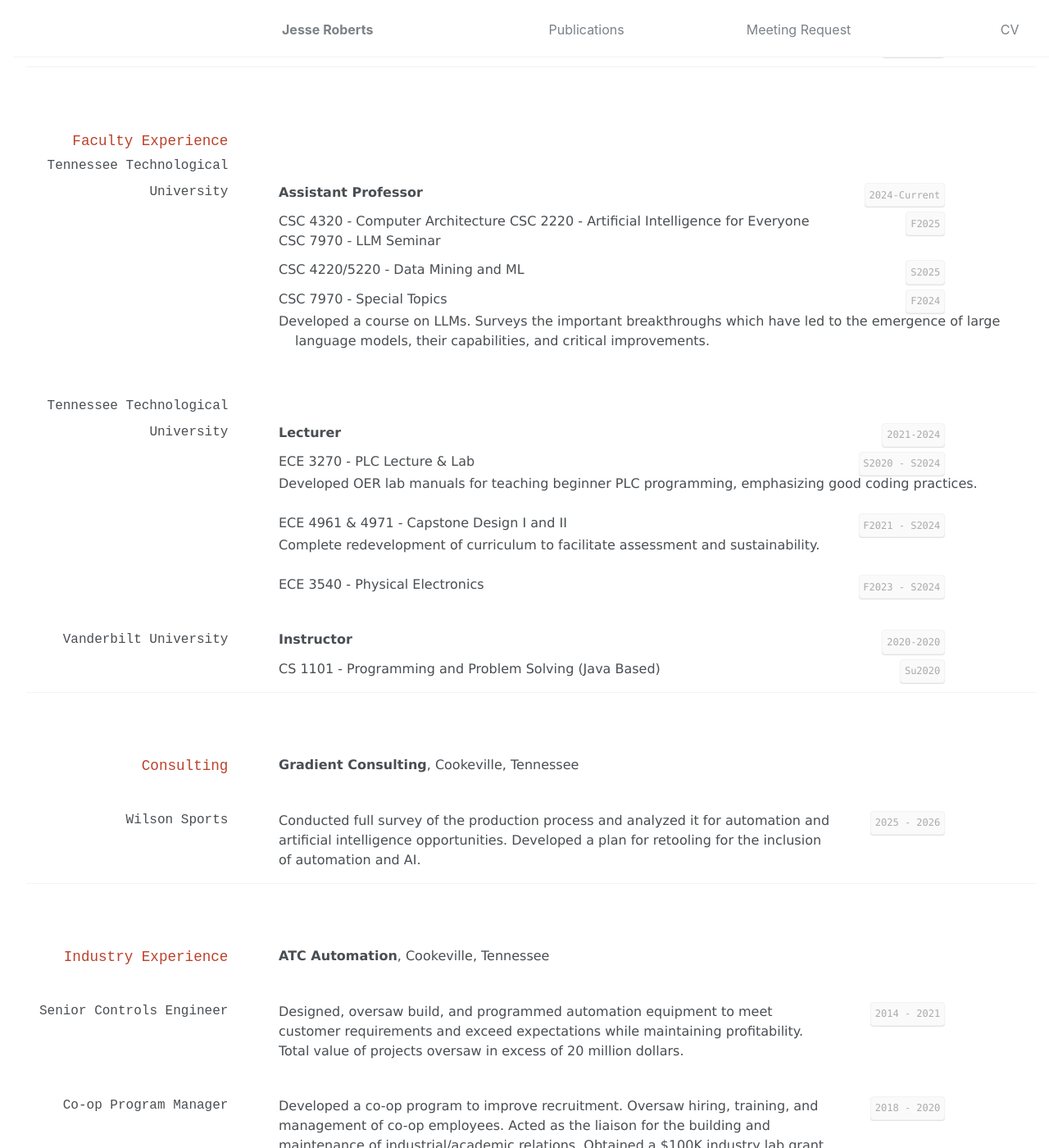
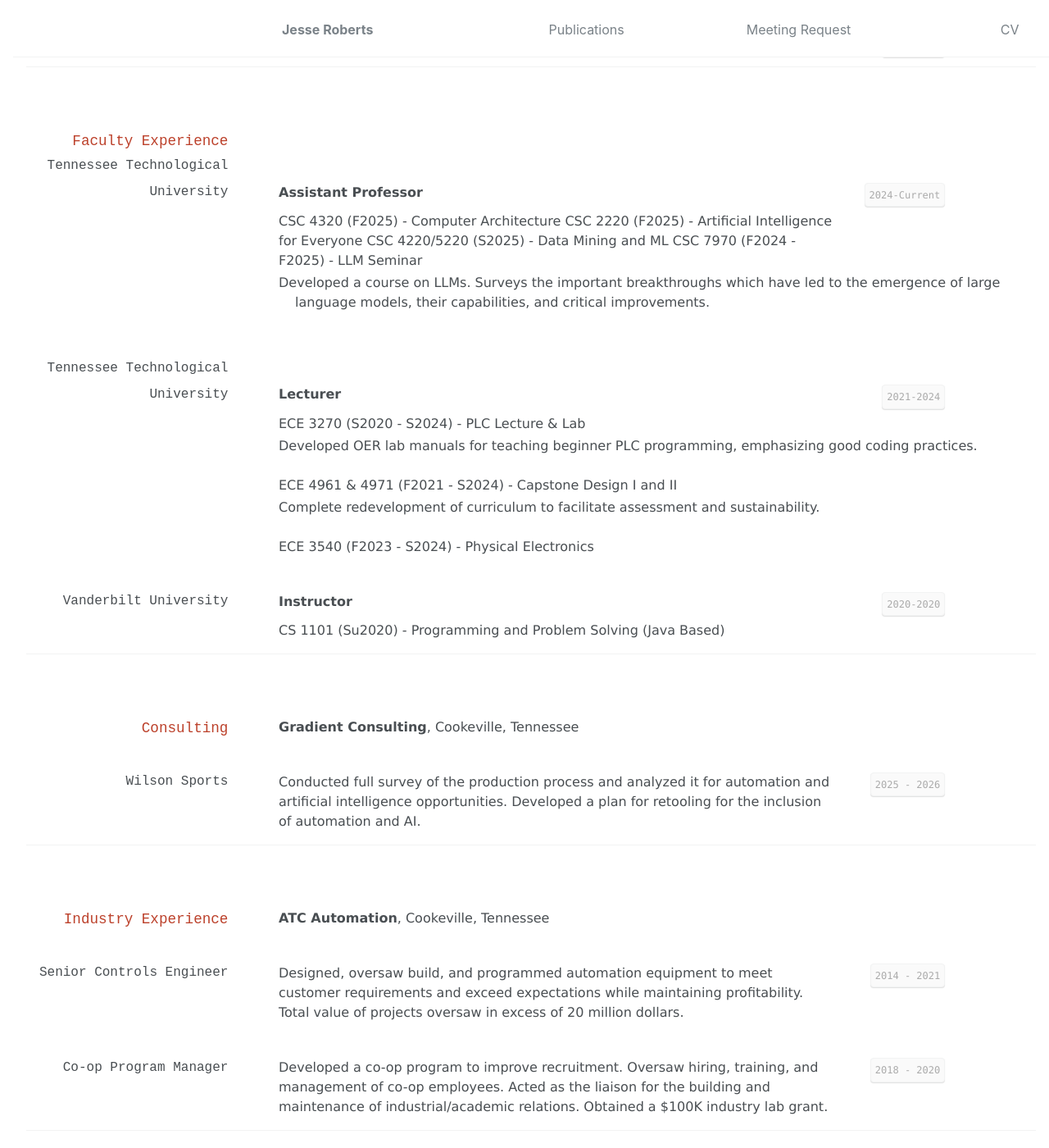
Before and after one commit to JesseTNRoberts/JesseTNRoberts.github.io, a Jekyll site: the page built from _pages/cv.md, in a window 1280 px wide and 1400 px high, scrolled down 659 px. Shown: the whole window at 82% size. Built offline with Jekyll 4.4.1, drawn with Linux system fonts in a browser that asks for light colours.

Commit message:
publications

```diff
--- a/_pages/cv.md
+++ b/_pages/cv.md
@@ -52,17 +52,10 @@ Computational Linguistics and NLP, Robotics, Infrastructure Security, Machine Co
 `2024-Current`
 **Assistant Professor**
 
-`F2025`
-CSC 4320 - Computer Architecture
-CSC 2220 - Artificial Intelligence for Everyone
-CSC 7970 - LLM Seminar
-
-
-`S2025`
-CSC 4220/5220 - Data Mining and ML
-
-`F2024`
-CSC 7970 - Special Topics
+CSC 4320 (F2025) - Computer Architecture
+CSC 2220 (F2025) - Artificial Intelligence for Everyone
+CSC 4220/5220 (S2025) - Data Mining and ML
+CSC 7970 (F2024 - F2025) - LLM Seminar
   - Developed a course on LLMs. Surveys the important breakthroughs which have led to the emergence of large language models, their capabilities, and critical improvements.
 
 
@@ -70,24 +63,20 @@ CSC 7970 - Special Topics
 `2021-2024`
 **Lecturer**
 
-`S2020 - S2024`
-ECE 3270 - PLC Lecture & Lab
+ECE 3270 (S2020 - S2024) - PLC Lecture & Lab
   - Developed OER lab manuals for teaching beginner PLC programming, emphasizing good coding practices.
 
-`F2021 - S2024`
-ECE 4961 & 4971 - Capstone Design I and II
+ECE 4961 & 4971 (F2021 - S2024) - Capstone Design I and II
   - Complete redevelopment of curriculum to facilitate assessment and sustainability.
 
-`F2023 - S2024`
-ECE 3540 - Physical Electronics
+ECE 3540 (F2023 - S2024) - Physical Electronics
 
 
 ### Vanderbilt University
 `2020-2020`
 **Instructor**
 
-`Su2020`
-CS 1101 - Programming and Problem Solving (Java Based)
+CS 1101 (Su2020) - Programming and Problem Solving (Java Based)
 
 
 ---
```
Also changed, not shown: 1 other file.
